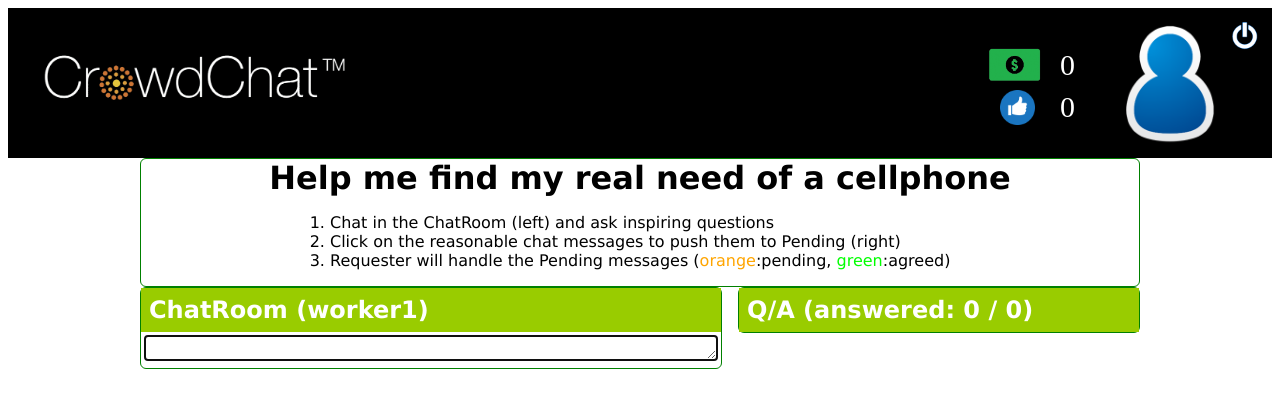
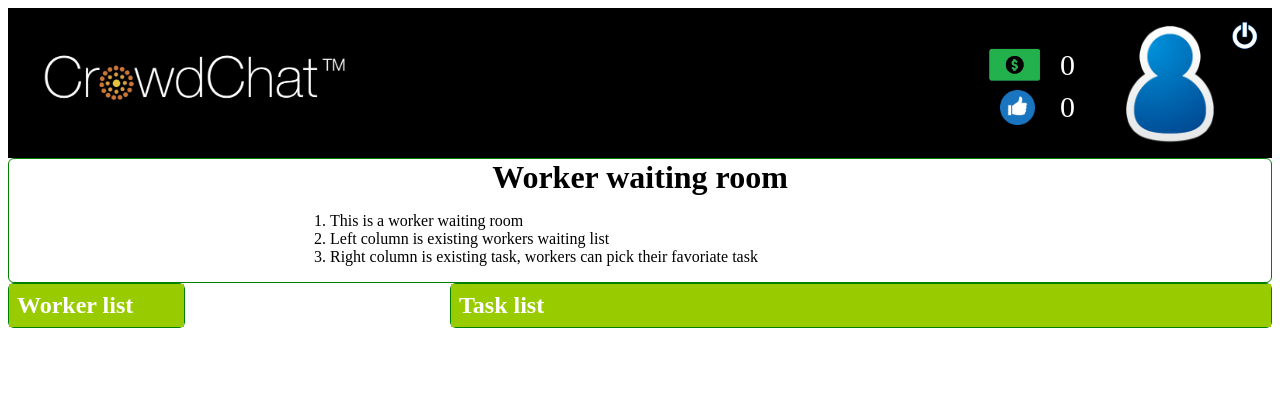
Before and after one commit to gaopinghuang0/CrowdChat, a Python web app: template templates/index.html in a window 1280 px wide. Shown: the top 408 px of the page. Run offline with Jinja, Linux system fonts and the light colour scheme; the template is opened without the code that fills it: most values are stand-ins (such as "Sample title", 1, 10 or a date in 2020); some libraries are stand-ins or nearby versions.

Commit message:
after merge with Menghan, little bug

```diff
--- a/static/main.css
+++ b/static/main.css
@@ -239,3 +239,19 @@ li.pending:hover .prompt_content {opacity:1;}
 	display: none;
 	width: 354px;
 }
+
+/* for waiting room */
+.wait_left {
+	float:left;
+	width:175px;
+}
+
+.wait_right {
+	float:right;
+	width:820px;
+}
+
+.wait_up, .wait_left, .wait_right {
+	border:1px solid green;
+	border-radius:6px;
+}
--- a/static/main.js
+++ b/static/main.js
@@ -6,12 +6,12 @@
 	var g_questioned_num = 0;
 	var g_rejected_num = 0;
 	var g_worker_id;
+	var g_id_seen = 0;
 	var req_id;
 	var g_task_id;
 	var unique_code;
-	var g_url_prefix = '';
+	var g_url_prefix = '';  // "" means localhost, /03 means 03 port
 	var MIN_INPUT = 5;
-//	var c_worker;  // worker object
 
 
 jQuery(document).ready(function() {
@@ -29,11 +29,9 @@ jQuery(document).ready(function() {
 		var worknum = g_worker_id == 'BBB' ? 1:2;
 		$("#roommode").text('(worker'+worknum+')');
 	}
-
-//	c_worker = initial_fetch_worker(g_worker_id);
-//
-//	display_worker_info();
-
+    count_user_handler();
+    add_new_ids();
+    console.log(g_worker_id);
 
     poll();  // Check for new messages
     answer_poll(); // Check for new answer messages
@@ -623,8 +621,7 @@ function get_all_ids() {
 	var setting = $("#some_setting");
 	var worker_array = ['AAA', 'BBB', 'CCC'];
 	var ids = {
-			worker_id   : randomChoice(worker_array),
-			hit_id      : makeid(),
+			worker_id   : get_id_by_name('workerId') == "" ? randomChoice(arr) : get_id_by_name('workerId'),
 			req_id      : setting.attr("reqid"),
 			task_id     : setting.attr("taskid"),
 			unique_code : setting.attr("uniquecode")
@@ -632,6 +629,17 @@ function get_all_ids() {
 
 	function randomChoice(arr){
 	    return arr[Math.floor(arr.length * Math.random())];
+	}
+
+	function get_id_by_attr(attr) {
+		var obj = $('input[name=hidden_info]');
+		return obj.attr(attr);
+	}
+
+	function get_id_by_name(name) {
+		var name = 'input[name='+ name + ']';
+		var obj = $(name);
+		return obj.val();
 	}
 
 	function makeid(){
@@ -701,4 +709,50 @@ function reward_poll(){
 }
 
 
+/*******************************
+ * For waiting room
+ */
+function count_user_handler(){
+
+	// update user number from server using AJAX
+	$.ajax({
+		url:url_for("/update_user"),
+		type:"POST",
+		//Get worker ID from javascript and send it to server
+		data: {ids: g_worker_id, num_seen: g_id_seen},
+		//Ajax success, get data from server, this data contains existing ids so far.
+		success:function(data){
+			// document.getElementById("user_number_display").innerHTML = data.user_number;
+			var html_parts = [];
+			var id = data.data.g_ids;
+			for(var i =0; i < id.length; i++){
+				img = '<img src="/static/images/head.jpg" >';
+                html = '<div class="user">' + img + '  ' + id[i] + '</div>';
+				html_parts.push(html);
+			}
+			document.getElementById("user_number_display").innerHTML = html_parts.join("");
+			//record the number of workers
+			g_id_seen = id.length;
+			console.log(g_id_seen, id.length);
+			console.log(g_worker_id);
+			//check for new users
+			count_user_handler();
+		},
+
+	});
+}
+
+function add_new_ids(){
+
+	$.ajax({
+		url:url_for("/new_user"),
+		type:"POST",
+		data: {ids: g_worker_id},
+		success:function(){
+			setTimeout(add_new_ids,5000);
+			},
+	});
+}
+
+
 })(jQuery);
--- a/templates/index.html
+++ b/templates/index.html
@@ -27,7 +27,7 @@
 <body>
 
 	<!-- banner for the main page -->
-	<div id="banner">
+<div id="banner">
 		<img id="logo" src="{{ static_url('logo.png') }}" alt="Logo">
 		<img id="user-pic" src="{{ static_url('user-pic.png') }}" alt="User Profile Picture">
 		<img id="exit-pic" src="{{ static_url('exit.png') }}" alt="Exit">
@@ -37,13 +37,34 @@
 
 		<img id="reputation-score-pic" src="{{ static_url('reputation.png') }}" alt="Reputation Picture">
 		<p id="reputation-score">0</p>
+</div>
+
+	<!-- MHW's code -->
+<div id="waiting_room">
+	<!-- For question and instruction -->
+	<div class="wait_up">
+		<div class="question"><h1>Worker waiting room</h1></div>
+		<div class="instruction">
+		<ol>
+		<li>This is a worker waiting room</li>
+		<li>Left column is existing workers waiting list</li>
+		<li>Right column is existing task, workers can pick their favoriate task</li>
+		</ol>
+		</div>
 	</div>
 
-	<!-- MHW's code -->
-	<div id="waiting_room"></div>
+	<div class="wait_left">
+		<div class="dialog_header"><h2>Worker list </h2></div>
+		<div id="user_number_display"></div>
+	</div>
+
+	<div class="wait_right">
+	<div class="dialog_header"><h2>Task list</h2></div>
+	</div>
+</div>
 
 	<!-- hgp's code -->
-<div id="chatroom_container">
+<div id="chatroom_container" style="display:none;">
 	<!-- For question and instruction -->
 	<div class="up">
 		<div class="question"><h1>Help me find my real need of a cellphone</h1></div>
@@ -81,8 +102,9 @@
 	<div class="footer">
 	<input type="hidden" id="some_setting" reqid="{{ records[0]['requester_id']}}"
 	 taskid="{{records[0]['task_id']}}" uniquecode="{{records[0]['unique_code']}}"></div>
-  </div>
+ </div>
 
+<!-- below is some hidden area for popup -->
 	<div class="messagepop pop1">
 		<a class="mark_question" href="#">Mark Question</a>
 		<a class="cancel_pop close" href="#">Cancel</a>
@@ -99,6 +121,10 @@
 		<div class="reward_button" id="add_p50">+50</div>
 	</div>
 	<div id="dialog_confirm"></div>
+
+	<form id="main_form">
+		<input type="hidden" name="workerId" value="{{workerid}}">
+	</form>
 </body>
 </html>
 <!-- vim: set fileencoding=utf-8 tabstop=2 shiftwidth=2 expandtab: -->
```
Also changed, not shown: main.py (+73 -8 lines).
